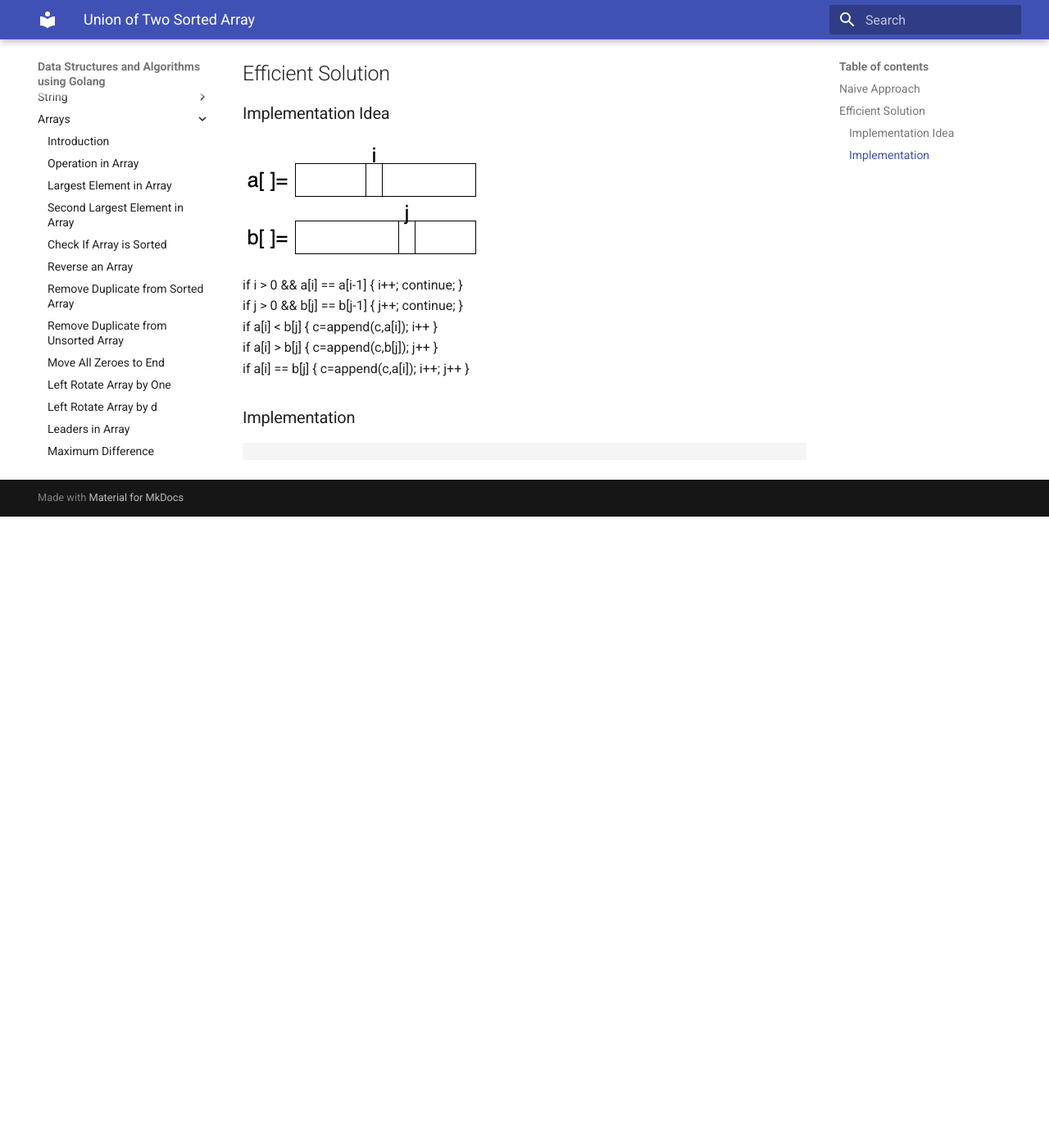
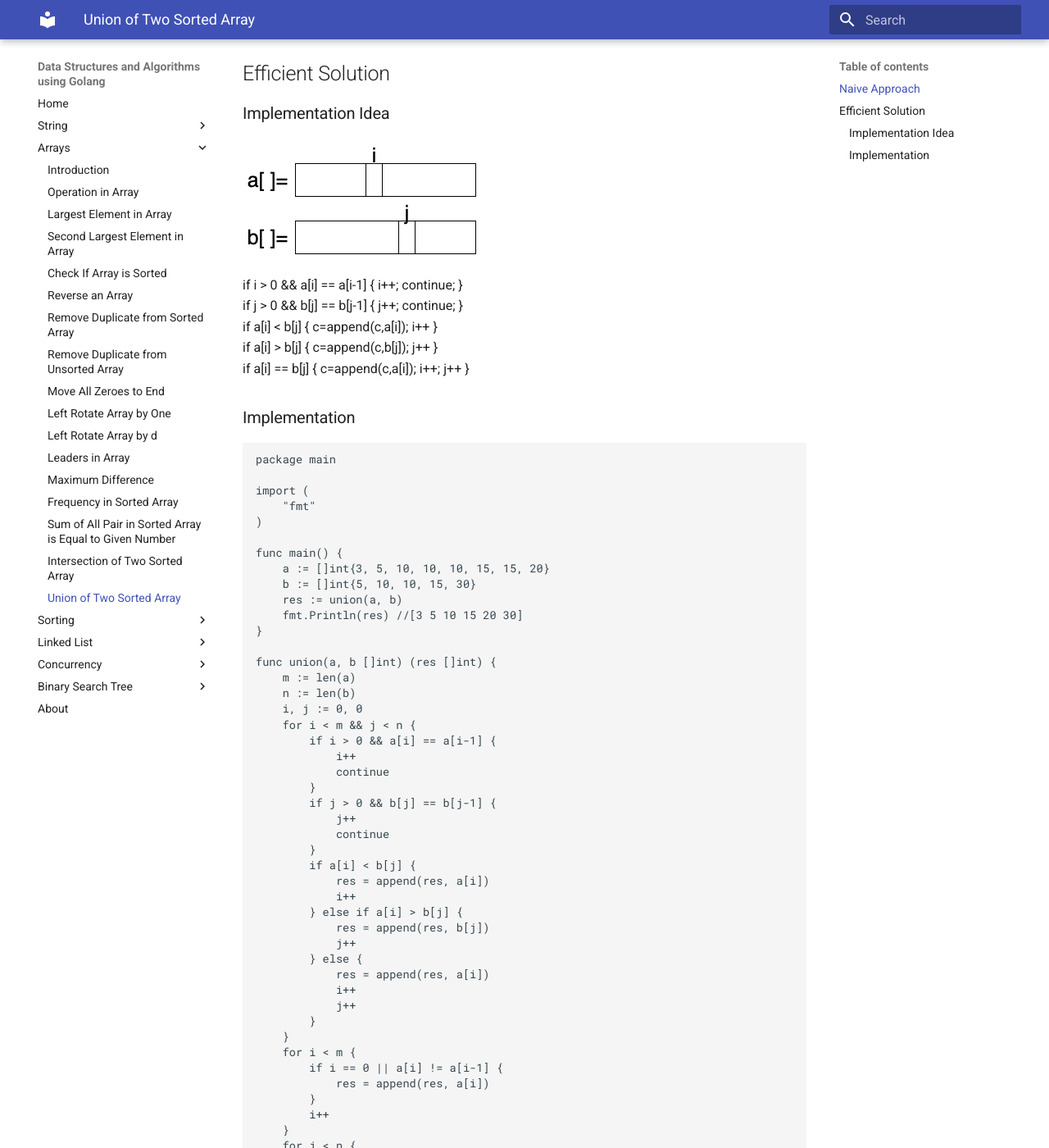
Before and after one commit to prithvipal/golang-dsa, an MkDocs documentation site: the page built from docs/array/union_of_two_sorted_array.md, in a window 1280 px wide and 1400 px high, scrolled down 1291 px. Shown: the whole window at 82% size. Built offline with MkDocs 1.6.1 and Material for MkDocs 9.7.7, drawn with Linux system fonts in a browser that asks for light colours; before the commit the page ends 1921 px from its top, so only the background shows below that; some of the changed text lies outside the part shown.

Commit message:
dry run: union of two sorted array

````diff
--- a/docs/array/union_of_two_sorted_array.md
+++ b/docs/array/union_of_two_sorted_array.md
@@ -70,5 +70,70 @@
 
 ### Implementation
 
-```golang
 ```
+package main
+
+import (
+	"fmt"
+)
+
+func main() {
+	a := []int{3, 5, 10, 10, 10, 15, 15, 20}
+	b := []int{5, 10, 10, 15, 30}
+	res := union(a, b)
+	fmt.Println(res) //[3 5 10 15 20 30]
+}
+
+func union(a, b []int) (res []int) {
+	m := len(a)
+	n := len(b)
+	i, j := 0, 0
+	for i < m && j < n {
+		if i > 0 && a[i] == a[i-1] {
+			i++
+			continue
+		}
+		if j > 0 && b[j] == b[j-1] {
+			j++
+			continue
+		}
+		if a[i] < b[j] {
+			res = append(res, a[i])
+			i++
+		} else if a[i] > b[j] {
+			res = append(res, b[j])
+			j++
+		} else {
+			res = append(res, a[i])
+			i++
+			j++
+		}
+	}
+	for i < m {
+		if i == 0 || a[i] != a[i-1] {
+			res = append(res, a[i])
+		}
+		i++
+	}
+	for j < n {
+		if j == 0 || b[j] != b[j-1] {
+			res = append(res, b[j])
+		}
+		j++
+	}
+	return
+}
+
+```
+
+**Dry Run**
+
+a[] = {12, 20, 30, 30} </br>
+b[] = {13, 30, 40} </br>
+i=0; j=0; </br>
+1st Iteration: c[] = {12}, i=1 </br>
+2nd Iteration: c[] = {12, 13}, j=1 </br>
+3rd Iteration: c[] = {12, 13, 20}, i=2 </br>
+4th Iteration: c[] = {12, 13, 20, 30}, i=3, j=2 </br>
+5th Iteration: c[] = {12, 13, 20, 30}, i=4 </br>
+Next Loop `for(j < n)`: c[] = {12, 13, 20, 30, 40}, j=3 </br>
````
